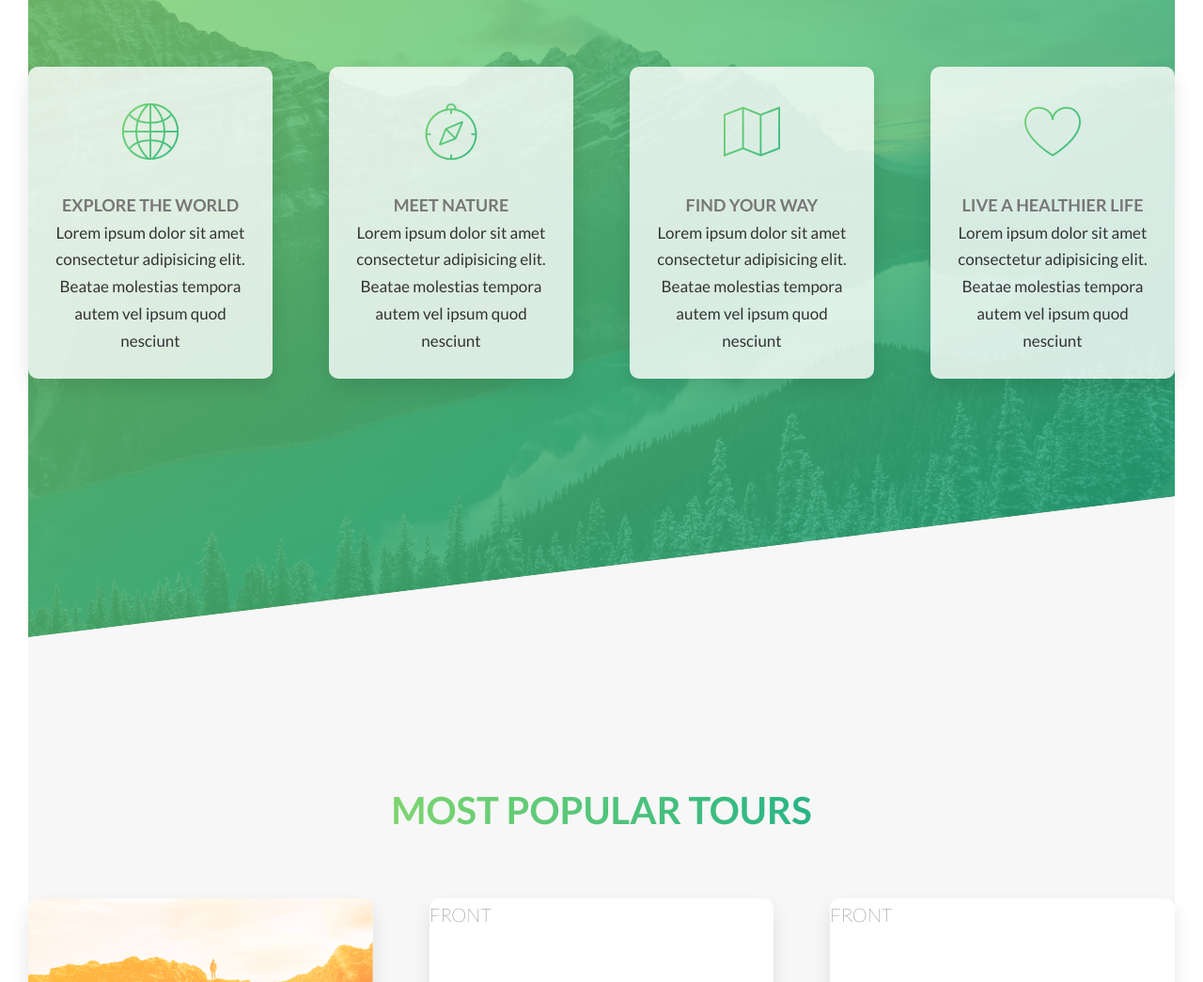
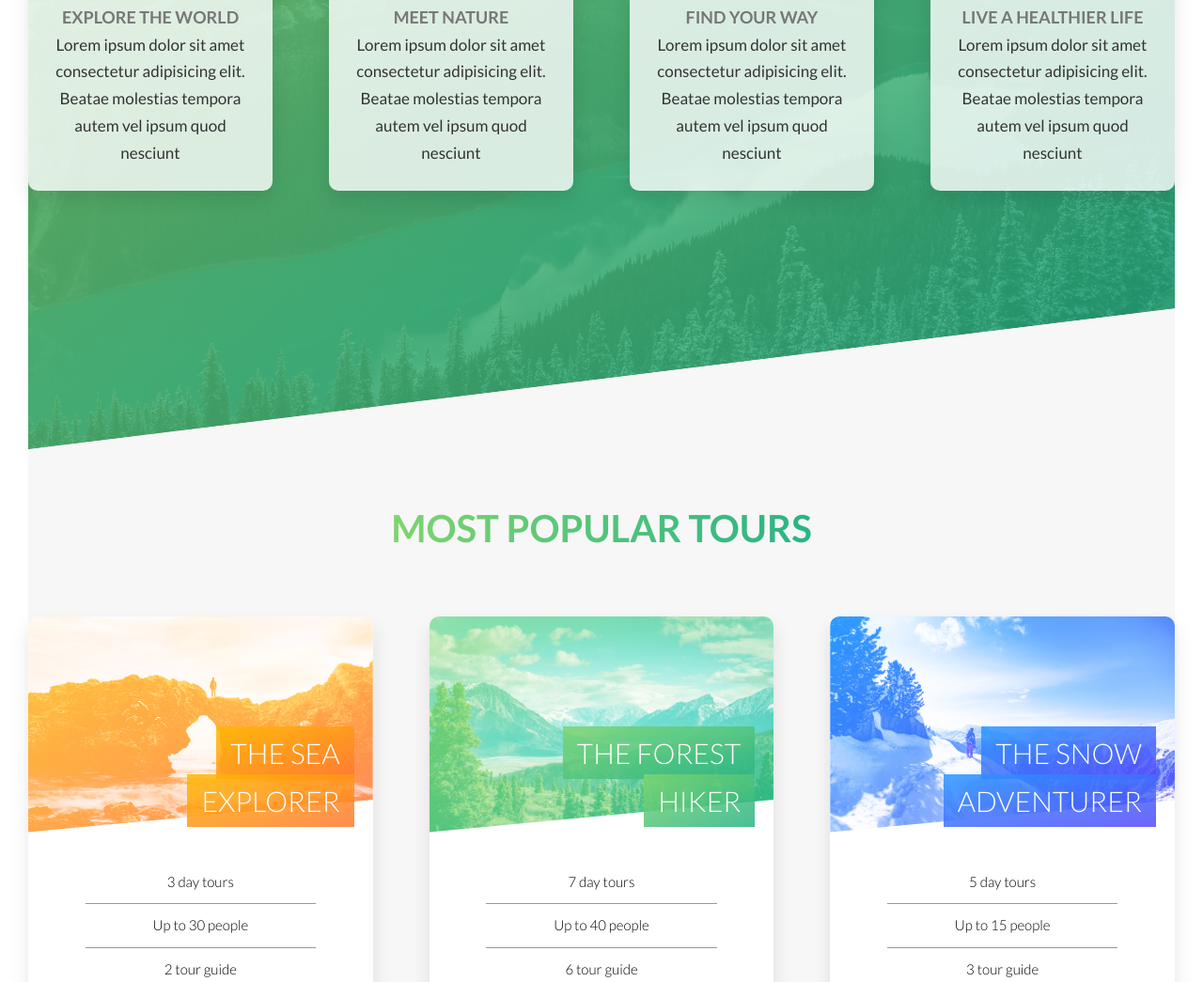
Before and after one commit to salazarkendall/SASS-natours, a website: page index.html in a window 1280 px wide. Shown: the part 1755-2800 px from the top of the page at 94% size. Drawn offline with Linux system fonts and the light colour scheme.

Commit message:
done: tours section

```diff
--- a/index.html
+++ b/index.html
@@ -14,7 +14,9 @@
 	</head>
 
 	<body>
+		<!-- This is the main Block -->
 		<header class="header">
+			<!-- This is the "logo-box" element -->
 			<div class="header__logo-box">
 				<img
 					src="img/logo-white.png"
@@ -22,13 +24,19 @@
 					class="header__logo"
 				/>
 			</div>
+
+			<!-- This is the "text-box" element -->
 			<div class="header__text-box">
+				<!-- This is the "heading-primary" element -->
 				<h1 class="heading-primary">
+					<!-- This are 2 "heading-primary" modifiers -->
 					<span class="heading-primary--main">Outdoors</span>
 					<span class="heading-primary--sub"
 						>is where life happens</span
 					>
 				</h1>
+
+				<!-- This's an element with a modifier -->
 				<a href="#" class="btn btn--white btn--animated"
 					>Discover our tours</a
 				>
@@ -180,13 +188,44 @@
 									card__side--back
 									card__side--back-1
 								"
-							></div>
+							>
+								<div class="card__cta">
+									<div class="card__price-box">
+										<p class="card__price-only">Only</p>
+										<p class="card__price-value">$297</p>
+									</div>
+									<a href="#" class="btn btn--white"
+										>Book now!</a
+									>
+								</div>
+							</div>
 						</div>
 					</div>
 					<div class="col-1-3">
 						<div class="card">
 							<div class="card__side card__side--front">
-								FRONT
+								<div class="card__picture card__picture--2">
+									&nbsp;
+								</div>
+								<h4 class="card__heading">
+									<span
+										class="
+											card__heading-span
+											card__heading-span--2
+										"
+									>
+										The Forest Hiker
+									</span>
+								</h4>
+								<div class="card__details">
+									<ul>
+										<li>7 day tours</li>
+										<li>Up to 40 people</li>
+										<li>6 tour guide</li>
+										<li>Sleep in provided tents</li>
+										<li>Difficulty: medium</li>
+									</ul>
+								</div>
 							</div>
 							<div
 								class="
@@ -194,13 +233,44 @@
 									card__side--back
 									card__side--back-2
 								"
-							></div>
+							>
+								<div class="card__cta">
+									<div class="card__price-box">
+										<p class="card__price-only">Only</p>
+										<p class="card__price-value">$397</p>
+									</div>
+									<a href="#" class="btn btn--white"
+										>Book now!</a
+									>
+								</div>
+							</div>
 						</div>
 					</div>
 					<div class="col-1-3">
 						<div class="card">
 							<div class="card__side card__side--front">
-								FRONT
+								<div class="card__picture card__picture--3">
+									&nbsp;
+								</div>
+								<h4 class="card__heading">
+									<span
+										class="
+											card__heading-span
+											card__heading-span--3
+										"
+									>
+										The Snow Adventurer
+									</span>
+								</h4>
+								<div class="card__details">
+									<ul>
+										<li>5 day tours</li>
+										<li>Up to 15 people</li>
+										<li>3 tour guide</li>
+										<li>Sleep in provided tents</li>
+										<li>Difficulty: hard</li>
+									</ul>
+								</div>
 							</div>
 							<div
 								class="
@@ -208,9 +278,22 @@
 									card__side--back
 									card__side--back-3
 								"
-							></div>
+							>
+								<div class="card__cta">
+									<div class="card__price-box">
+										<p class="card__price-only">Only</p>
+										<p class="card__price-value">$597</p>
+									</div>
+									<a href="#" class="btn btn--white"
+										>Book now!</a
+									>
+								</div>
+							</div>
 						</div>
 					</div>
+				</div>
+				<div class="u-text-center u-mt-6">
+					<a href="#" class="btn btn--green">Discover all tours</a>
 				</div>
 			</section>
 		</main>
--- a/sass/components/_button.scss
+++ b/sass/components/_button.scss
@@ -50,6 +50,15 @@
 		}
 	}
 
+	&--green {
+		background-color: $color-primary;
+		color: $color-white;
+
+		&::after {
+			background-color: $color-primary;
+		}
+	}
+
 	&--animated {
 		animation: moveInButton 1s ease-out 0.75s;
 		animation-delay: 2s;
@@ -64,6 +73,7 @@
 		color: $color-primary;
 		display: inline-block;
 		font-size: $default-font-size;
+		font-weight: 700;
 		padding: 0 1rem;
 		text-decoration: none;
 		transition: all 0.2s ease-in-out;
--- a/sass/components/_card.scss
+++ b/sass/components/_card.scss
@@ -67,11 +67,21 @@
 		}
 
 		&--2 {
-			background-image: url(../img/nat-5.jpg);
+			background-image: linear-gradient(
+					to right bottom,
+					$color-primary-light,
+					$color-primary-dark
+				),
+				url(../img/nat-6.jpg);
 		}
 
 		&--3 {
-			background-image: url(../img/nat-5.jpg);
+			background-image: linear-gradient(
+					to right bottom,
+					$color-tertiary-light,
+					$color-tertiary-dark
+				),
+				url(../img/nat-7.jpg);
 		}
 	}
 
@@ -99,6 +109,20 @@
 				rgba($color-secondary-dark, 0.85)
 			);
 		}
+		&--2 {
+			background-image: linear-gradient(
+				to right bottom,
+				rgba($color-primary-light, 0.85),
+				rgba($color-primary-dark, 0.85)
+			);
+		}
+		&--3 {
+			background-image: linear-gradient(
+				to right bottom,
+				rgba($color-tertiary-light, 0.85),
+				rgba($color-tertiary-dark, 0.85)
+			);
+		}
 	}
 
 	&__details {
@@ -122,10 +146,6 @@
 		}
 	}
 
-	&:hover {
-		transform: scale(1.1);
-	}
-
 	&:hover &__side--front {
 		transform: rotateY(180deg);
 	}
@@ -133,4 +153,26 @@
 	&:hover &__side--back {
 		transform: rotateY(0);
 	}
+
+	&__cta {
+		position: absolute;
+		top: 50%;
+		left: 50%;
+		transform: translate(-50%, -50%);
+		width: 90%;
+		text-align: center;
+	}
+
+	&__price-box {
+		color: $color-white;
+		margin-bottom: 3rem;
+	}
+	&__price-only {
+		font-size: 2rem;
+		text-transform: uppercase;
+	}
+	&__price-value {
+		font-size: 6rem;
+		font-weight: 300;
+	}
 }
--- a/sass/pages/_home.scss
+++ b/sass/pages/_home.scss
@@ -1,7 +1,6 @@
 .section-about {
 	background-color: $color-grey-light-1;
-	padding: 35rem 0;
-	// margin-top: -10%;
+	padding: 20rem 0 30rem 0;
 	margin-top: -12rem;
 }
 
@@ -26,5 +25,5 @@
 .section-tours {
 	background-color: $color-grey-light-1;
 	margin-top: -27.5rem;
-	padding: 35rem 0;
+	padding: 25rem 0 15rem 0;
 }
```
Also changed, not shown: css/style.css.
